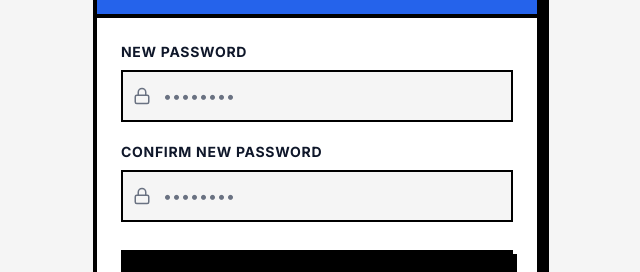
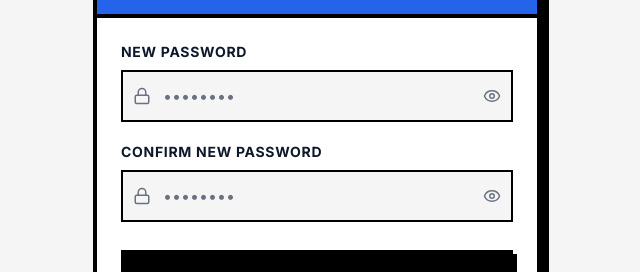
Before and after one commit to ayush7AM/flybeta-sih, a React (Vite) app in the folder frontend/: page /reset-password/1/1 in a window 1280 px wide. Shown: the part 232-504 px from the top of the page, without its empty margins (323-963 px from the left). Built offline with nearby package versions, Linux system fonts and the light colour scheme; no server answers.

Commit message:
fixed white page error

```diff
--- a/frontend/src/components/auth/AuthModal.jsx
+++ b/frontend/src/components/auth/AuthModal.jsx
@@ -1,5 +1,5 @@
 import { useState, useEffect } from 'react';
-import { X, Mail, User, Lock, ArrowRight, Loader } from 'lucide-react';
+import { X, Mail, User, Lock, ArrowRight, Loader, Eye, EyeOff } from 'lucide-react';
 import { useAuth } from '../../context/AuthContext';
 import { requestPasswordReset } from '../../services/api';
 
@@ -9,6 +9,8 @@ export default function AuthModal({ isOpen, onClose, customMessage = null, initi
   // 'login', 'register', 'forgot'
   const [view, setView] = useState(initialView);
   const [loading, setLoading] = useState(false);
+  const [showPassword, setShowPassword] = useState(false);
+  const [showConfirm, setShowConfirm] = useState(false);
   const [error, setError] = useState(null);
   const [success, setSuccess] = useState(null);
 
@@ -195,14 +197,22 @@ export default function AuthModal({ isOpen, onClose, customMessage = null, initi
                 <div className="relative">
                   <Lock size={18} className="absolute left-3 top-1/2 -translate-y-1/2 text-gray-500" />
                   <input
-                    type="password"
+                    type={showPassword ? 'text' : 'password'}
                     name="password"
                     value={formData.password}
                     onChange={handleChange}
                     required
-                    className="w-full pl-10 pr-4 py-3 bg-[var(--color-bg-primary)] border-2 border-black text-[var(--color-ink)] focus:outline-none focus:border-[var(--color-primary)] placeholder-gray-500 transition-colors"
+                    className="w-full pl-10 pr-12 py-3 bg-[var(--color-bg-primary)] border-2 border-black text-[var(--color-ink)] focus:outline-none focus:border-[var(--color-primary)] placeholder-gray-500 transition-colors"
                     placeholder="••••••••"
                   />
+                  <button
+                    type="button"
+                    onClick={() => setShowPassword(!showPassword)}
+                    className="absolute right-3 top-1/2 -translate-y-1/2 text-gray-500 hover:text-[var(--color-ink)] bg-transparent border-none cursor-pointer p-0 transition-colors"
+                    tabIndex={-1}
+                  >
+                    {showPassword ? <EyeOff size={18} /> : <Eye size={18} />}
+                  </button>
                 </div>
               </div>
             )}
@@ -213,14 +223,22 @@ export default function AuthModal({ isOpen, onClose, customMessage = null, initi
                 <div className="relative">
                   <Lock size={18} className="absolute left-3 top-1/2 -translate-y-1/2 text-gray-500" />
                   <input
-                    type="password"
+                    type={showConfirm ? 'text' : 'password'}
                     name="password_confirm"
                     value={formData.password_confirm}
                     onChange={handleChange}
                     required
-                    className="w-full pl-10 pr-4 py-3 bg-[var(--color-bg-primary)] border-2 border-black text-[var(--color-ink)] focus:outline-none focus:border-[var(--color-primary)] placeholder-gray-500 transition-colors"
+                    className="w-full pl-10 pr-12 py-3 bg-[var(--color-bg-primary)] border-2 border-black text-[var(--color-ink)] focus:outline-none focus:border-[var(--color-primary)] placeholder-gray-500 transition-colors"
                     placeholder="••••••••"
                   />
+                  <button
+                    type="button"
+                    onClick={() => setShowConfirm(!showConfirm)}
+                    className="absolute right-3 top-1/2 -translate-y-1/2 text-gray-500 hover:text-[var(--color-ink)] bg-transparent border-none cursor-pointer p-0 transition-colors"
+                    tabIndex={-1}
+                  >
+                    {showConfirm ? <EyeOff size={18} /> : <Eye size={18} />}
+                  </button>
                 </div>
               </div>
             )}
--- a/frontend/src/pages/ResetPasswordConfirmPage.jsx
+++ b/frontend/src/pages/ResetPasswordConfirmPage.jsx
@@ -1,6 +1,6 @@
 import { useState } from 'react';
 import { useParams, Link } from 'react-router-dom';
-import { Lock, CheckCircle, ArrowRight, Loader } from 'lucide-react';
+import { Lock, CheckCircle, ArrowRight, Loader, Eye, EyeOff } from 'lucide-react';
 import { resetPassword } from '../services/api';
 
 export default function ResetPasswordConfirmPage() {
@@ -8,6 +8,8 @@ export default function ResetPasswordConfirmPage() {
   const [password, setPassword] = useState('');
   const [passwordConfirm, setPasswordConfirm] = useState('');
   const [loading, setLoading] = useState(false);
+  const [showPassword, setShowPassword] = useState(false);
+  const [showConfirm, setShowConfirm] = useState(false);
   const [error, setError] = useState(null);
   const [success, setSuccess] = useState(false);
 
@@ -89,14 +91,22 @@ export default function ResetPasswordConfirmPage() {
                   <div className="relative">
                     <Lock size={18} className="absolute left-3 top-1/2 -translate-y-1/2 text-gray-500" />
                     <input
-                      type="password"
+                      type={showPassword ? 'text' : 'password'}
                       value={password}
                       onChange={(e) => setPassword(e.target.value)}
                       required
                       minLength={8}
-                      className="w-full pl-10 pr-4 py-3 bg-[var(--color-bg-primary,#f5f5f5)] border-2 border-black text-[var(--color-ink,#000)] focus:outline-none focus:border-[var(--color-primary,#EAB308)] placeholder-gray-500 transition-colors"
+                      className="w-full pl-10 pr-12 py-3 bg-[var(--color-bg-primary,#f5f5f5)] border-2 border-black text-[var(--color-ink,#000)] focus:outline-none focus:border-[var(--color-primary,#EAB308)] placeholder-gray-500 transition-colors"
                       placeholder="••••••••"
                     />
+                    <button
+                      type="button"
+                      onClick={() => setShowPassword(!showPassword)}
+                      className="absolute right-3 top-1/2 -translate-y-1/2 text-gray-500 hover:text-[var(--color-ink,#000)] bg-transparent border-none cursor-pointer p-0 transition-colors"
+                      tabIndex={-1}
+                    >
+                      {showPassword ? <EyeOff size={18} /> : <Eye size={18} />}
+                    </button>
                   </div>
                 </div>
 
@@ -107,14 +117,22 @@ export default function ResetPasswordConfirmPage() {
                   <div className="relative">
                     <Lock size={18} className="absolute left-3 top-1/2 -translate-y-1/2 text-gray-500" />
                     <input
-                      type="password"
+                      type={showConfirm ? 'text' : 'password'}
                       value={passwordConfirm}
                       onChange={(e) => setPasswordConfirm(e.target.value)}
                       required
                       minLength={8}
-                      className="w-full pl-10 pr-4 py-3 bg-[var(--color-bg-primary,#f5f5f5)] border-2 border-black text-[var(--color-ink,#000)] focus:outline-none focus:border-[var(--color-primary,#EAB308)] placeholder-gray-500 transition-colors"
+                      className="w-full pl-10 pr-12 py-3 bg-[var(--color-bg-primary,#f5f5f5)] border-2 border-black text-[var(--color-ink,#000)] focus:outline-none focus:border-[var(--color-primary,#EAB308)] placeholder-gray-500 transition-colors"
                       placeholder="••••••••"
                     />
+                    <button
+                      type="button"
+                      onClick={() => setShowConfirm(!showConfirm)}
+                      className="absolute right-3 top-1/2 -translate-y-1/2 text-gray-500 hover:text-[var(--color-ink,#000)] bg-transparent border-none cursor-pointer p-0 transition-colors"
+                      tabIndex={-1}
+                    >
+                      {showConfirm ? <EyeOff size={18} /> : <Eye size={18} />}
+                    </button>
                   </div>
                 </div>
 
--- a/frontend/src/pages/TrackRoadmapPage.jsx
+++ b/frontend/src/pages/TrackRoadmapPage.jsx
@@ -27,6 +27,11 @@ export default function TrackRoadmapPage() {
       })
       .finally(() => setLoading(false));
   }, [name, cached]);
+
+  const levels = domain?.levels || [];
+  const totalLessons = levels.reduce((acc, l) => acc + (l.lessons?.length || 0), 0);
+  const domainProgress = user?.domain_progress?.find(p => p.domain_name === name);
+  const highestUnlockedLevel = domainProgress?.highest_unlocked_level || 1;
 
   // Auto-scroll to the active level after the roadmap loads
   useEffect(() => {
@@ -62,12 +67,6 @@ export default function TrackRoadmapPage() {
       </div>
     );
   }
-
-  const levels = domain?.levels || [];
-  const totalLessons = levels.reduce((acc, l) => acc + (l.lessons?.length || 0), 0);
-
-  const domainProgress = user?.domain_progress?.find(p => p.domain_name === name);
-  const highestUnlockedLevel = domainProgress?.highest_unlocked_level || 1;
 
 
   return (
```
Also changed, not shown: 1 other file (tests, documents, lock files or other folders).
